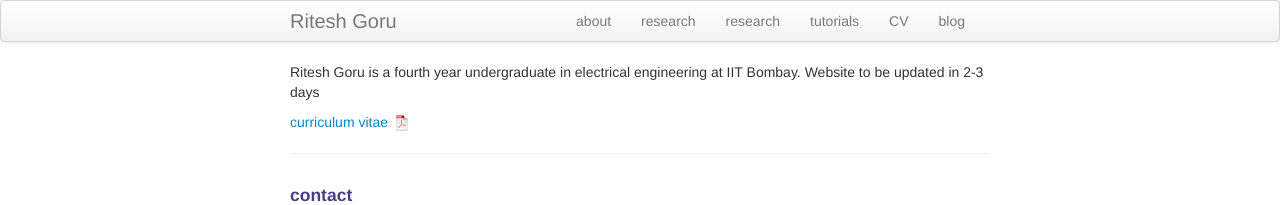
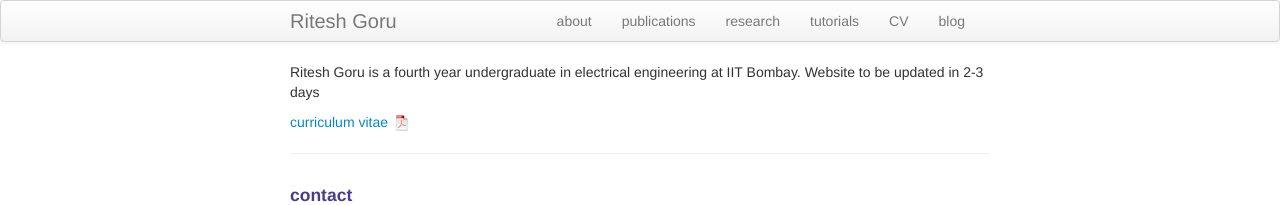
Before and after one commit to BlackWingedKing/BlackWingedKing.github.io, a Jekyll site: the page built from index.md, in a window 1280 px wide. Shown: the top 205 px of the page. Built offline with Jekyll 4.4.1, drawn with Linux system fonts in a browser that asks for light colours.

Commit message:
slow and steady wins the race

```diff
--- a/_includes/themes/twitter/default.html
+++ b/_includes/themes/twitter/default.html
@@ -35,8 +35,8 @@
         <div class="container-narrow">
           <a class="brand" href="{{ HOME_PATH }}">{{ site.title }}</a>
           <ul class="nav">
-              <li><a href="{{ BASE_PATH }}/pages/default.html">about</a></li>
-              <li><a href="{{ BASE_PATH }}/pages/publications.html">research</a></li>
+              <li><a href="{{ BASE_PATH }}/pages/about.html">about</a></li>
+              <li><a href="{{ BASE_PATH }}/pages/publications.html">publications</a></li>
               <li><a href="{{ BASE_PATH }}/pages/research.html">research</a></li>
               <li><a href="{{ BASE_PATH }}/pages/tutorials.html">tutorials</a></li>
               <li><a href="{{ BASE_PATH }}/assets/CV.pdf">CV</a></li>
```
